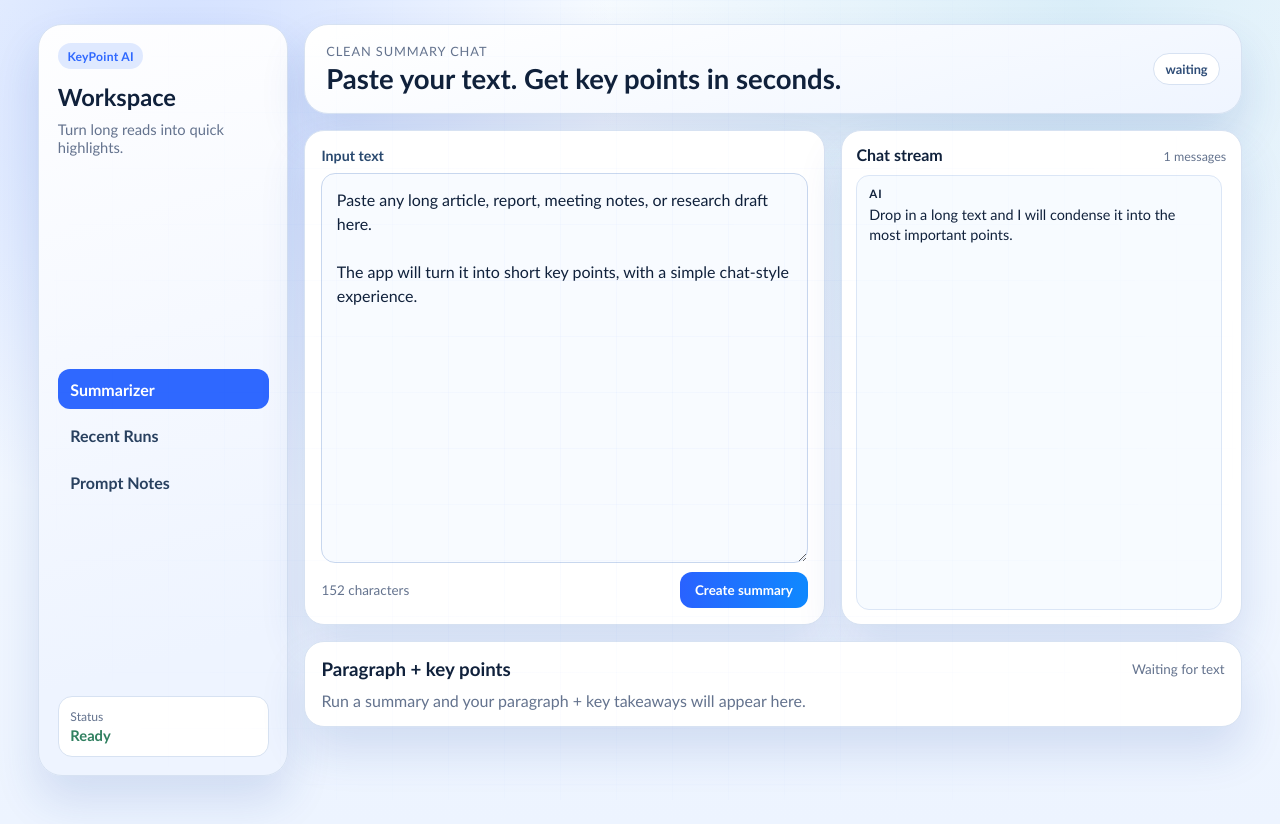
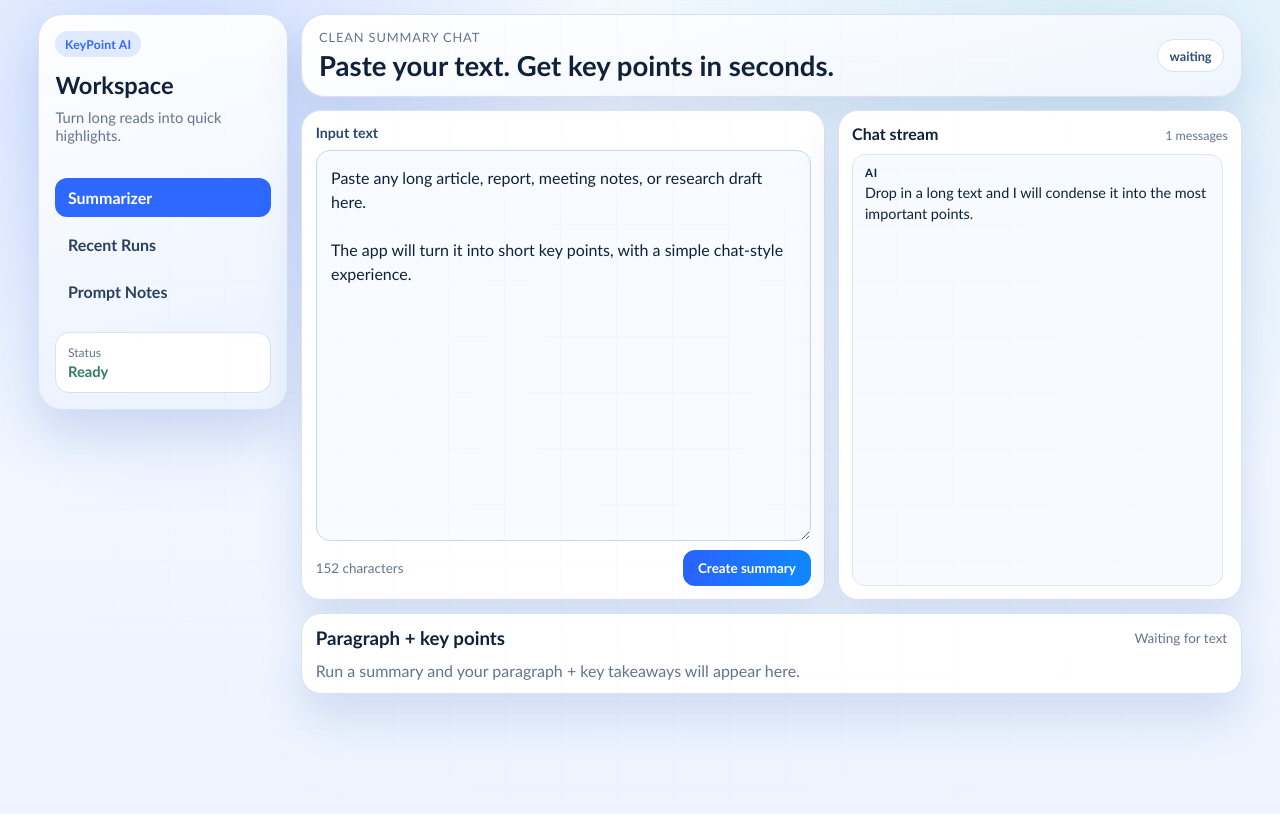
Before and after one commit to Cradky/Summarizing-Ai-, a Next.js app: page / in a window 1280 px wide. Built offline with nearby package versions, Linux system fonts and the light colour scheme.

Commit message:
Tighten UI spacing and reduce empty layout areas

```diff
--- a/src/app/globals.css
+++ b/src/app/globals.css
@@ -64,23 +64,24 @@ main {
 
 .app-shell {
   width: min(1280px, 94vw);
-  margin: 1.5rem auto;
+  margin: 0.9rem auto;
   display: grid;
   grid-template-columns: 250px minmax(0, 1fr);
-  gap: 1rem;
+  gap: 0.8rem;
   align-items: start;
 }
 
 .sidebar {
-  min-height: calc(100vh - 3rem);
+  min-height: auto;
   border: 1px solid var(--border);
   border-radius: 24px;
   background: linear-gradient(165deg, #fefeff 0%, #eef4ff 82%);
   box-shadow: var(--shadow);
-  padding: 1.15rem;
+  padding: 1rem;
   display: flex;
   flex-direction: column;
-  justify-content: space-between;
+  justify-content: flex-start;
+  gap: 0.9rem;
 }
 
 .brand-tag {
@@ -137,6 +138,7 @@ main {
 }
 
 .sidebar-footer {
+  margin-top: 0.45rem;
   border-radius: 14px;
   background: var(--surface);
   border: 1px solid var(--border);
@@ -164,7 +166,7 @@ main {
     'topbar topbar'
     'composer conversation'
     'summary summary';
-  gap: 1rem;
+  gap: 0.8rem;
 }
 
 .topbar {
@@ -173,7 +175,7 @@ main {
   border-radius: 24px;
   background: linear-gradient(165deg, #ffffff 5%, #eff5ff 100%);
   box-shadow: var(--shadow);
-  padding: 1.1rem 1.3rem;
+  padding: 0.88rem 1.05rem;
   display: flex;
   align-items: center;
   justify-content: space-between;
@@ -214,7 +216,7 @@ main {
 
 .composer {
   grid-area: composer;
-  padding: 1rem;
+  padding: 0.84rem;
   display: grid;
   gap: 0.56rem;
 }
@@ -292,10 +294,10 @@ main {
 
 .conversation {
   grid-area: conversation;
-  padding: 0.9rem;
+  padding: 0.8rem;
   display: flex;
   flex-direction: column;
-  min-height: 420px;
+  min-height: 340px;
 }
 
 .conversation-header {
@@ -356,7 +358,7 @@ main {
 
 .summary-card {
   grid-area: summary;
-  padding: 1rem;
+  padding: 0.84rem;
 }
 
 .summary-card-header {
```
